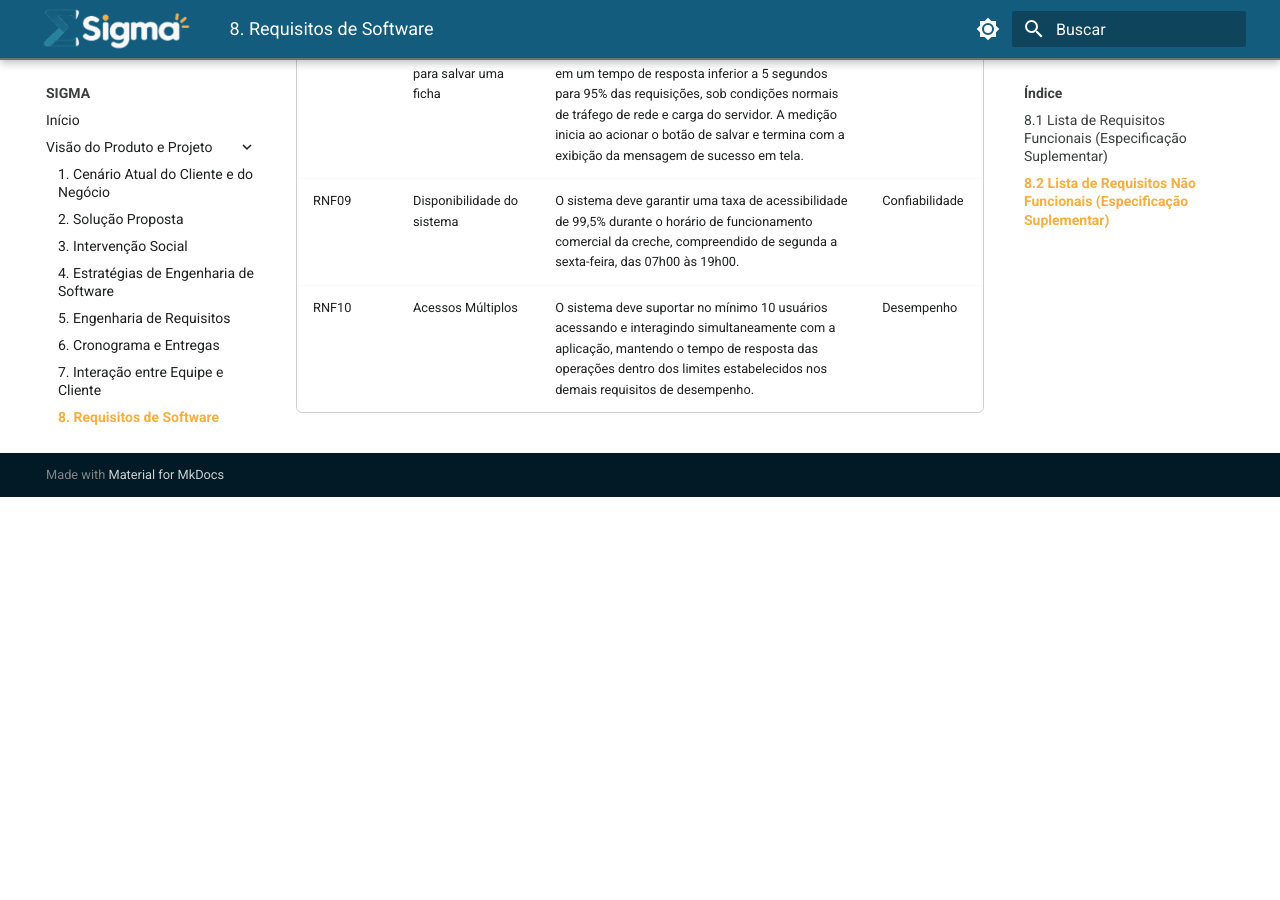
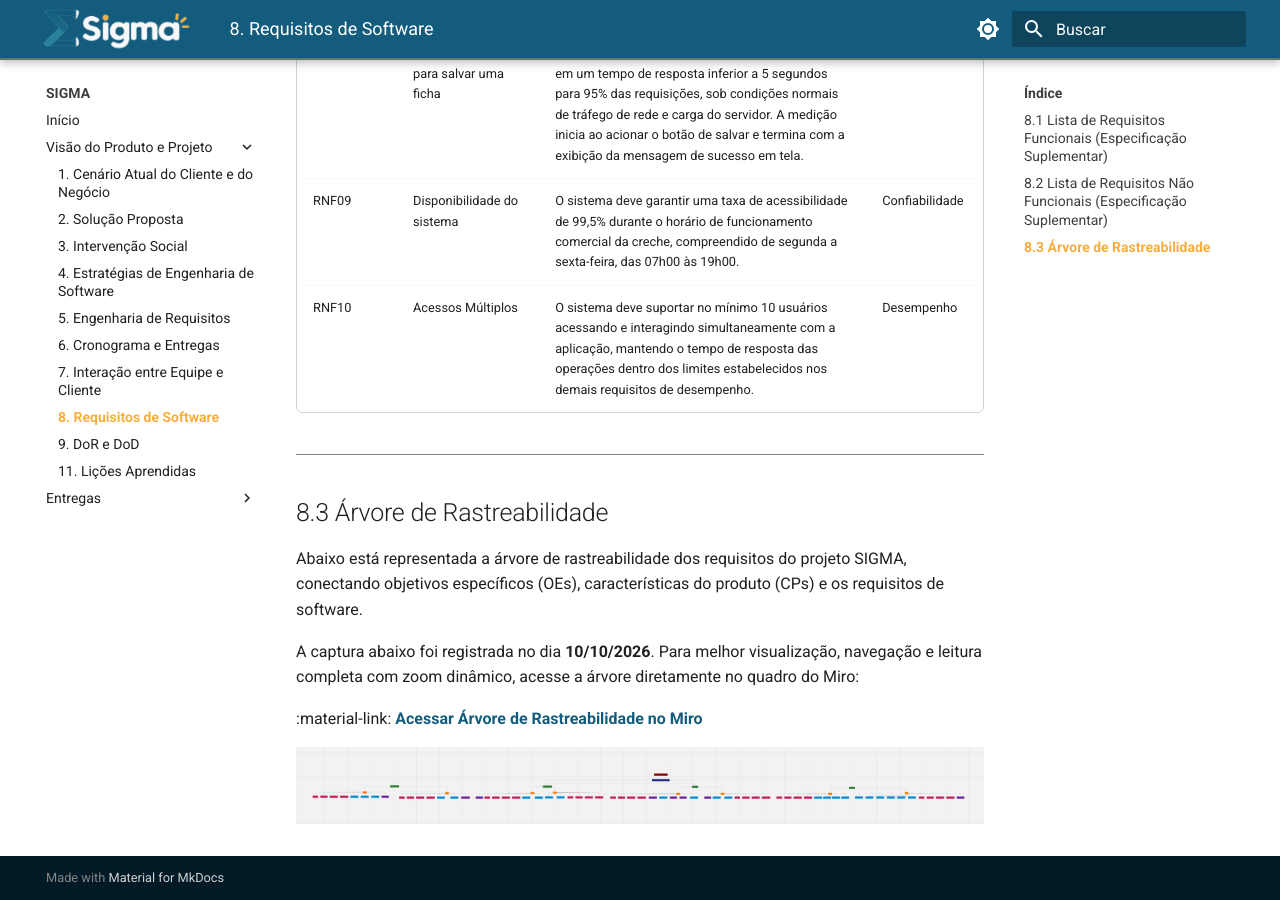
Before and after one commit to mdsreq-fga-unb/REQ-2026.2-T01-Sigma, an MkDocs documentation site: the page built from docs/doc-visao/8_requisitos.md, in a window 1280 px wide and 900 px high, scrolled down 5068 px. Built offline with MkDocs 1.6.1 and Material for MkDocs 9.7.7, drawn with Linux system fonts in a browser that asks for light colours; before the commit the page ends 5565 px from its top, so only the background shows below that.

Commit message:
docs: adiciona arvore de rastreabilidade na secao 8 e atualiza evidencias da secao 5

```diff
--- a/docs/doc-visao/8_requisitos.md
+++ b/docs/doc-visao/8_requisitos.md
@@ -102,3 +102,15 @@
 | <span id="req-rnf08" class="rf-anchor">RNF08</span> | Tempo de resposta para salvar uma ficha | O sistema deve concluir o salvamento de uma ficha em um tempo de resposta inferior a 5 segundos para 95% das requisições, sob condições normais de tráfego de rede e carga do servidor. A medição inicia ao acionar o botão de salvar e termina com a exibição da mensagem de sucesso em tela. | Desempenho |
 | <span id="req-rnf09" class="rf-anchor">RNF09</span> | Disponibilidade do sistema | O sistema deve garantir uma taxa de acessibilidade de 99,5% durante o horário de funcionamento comercial da creche, compreendido de segunda a sexta-feira, das 07h00 às 19h00. | Confiabilidade |
 | <span id="req-rnf10" class="rf-anchor">RNF10</span> | Acessos Múltiplos | O sistema deve suportar no mínimo 10 usuários acessando e interagindo simultaneamente com a aplicação, mantendo o tempo de resposta das operações dentro dos limites estabelecidos nos demais requisitos de desempenho. | Desempenho |
+
+---
+
+## 8.3 Árvore de Rastreabilidade
+
+Abaixo está representada a árvore de rastreabilidade dos requisitos do projeto SIGMA, conectando objetivos específicos (OEs), características do produto (CPs) e os requisitos de software.
+
+A captura abaixo foi registrada no dia **10/10/2026**. Para melhor visualização, navegação e leitura completa com zoom dinâmico, acesse a árvore diretamente no quadro do Miro:
+
+:material-link: **[Acessar Árvore de Rastreabilidade no Miro](https://miro.com/app/board/uXjVEbrie7A=/)**
+
+![Árvore de Rastreabilidade](../assets/arvore_rastreabilidade.png)
```
Also changed, not shown: docs/doc-visao/5_requisitos.md (+1 -1 lines), docs/assets/arvore_rastreabilidade.png (added).
